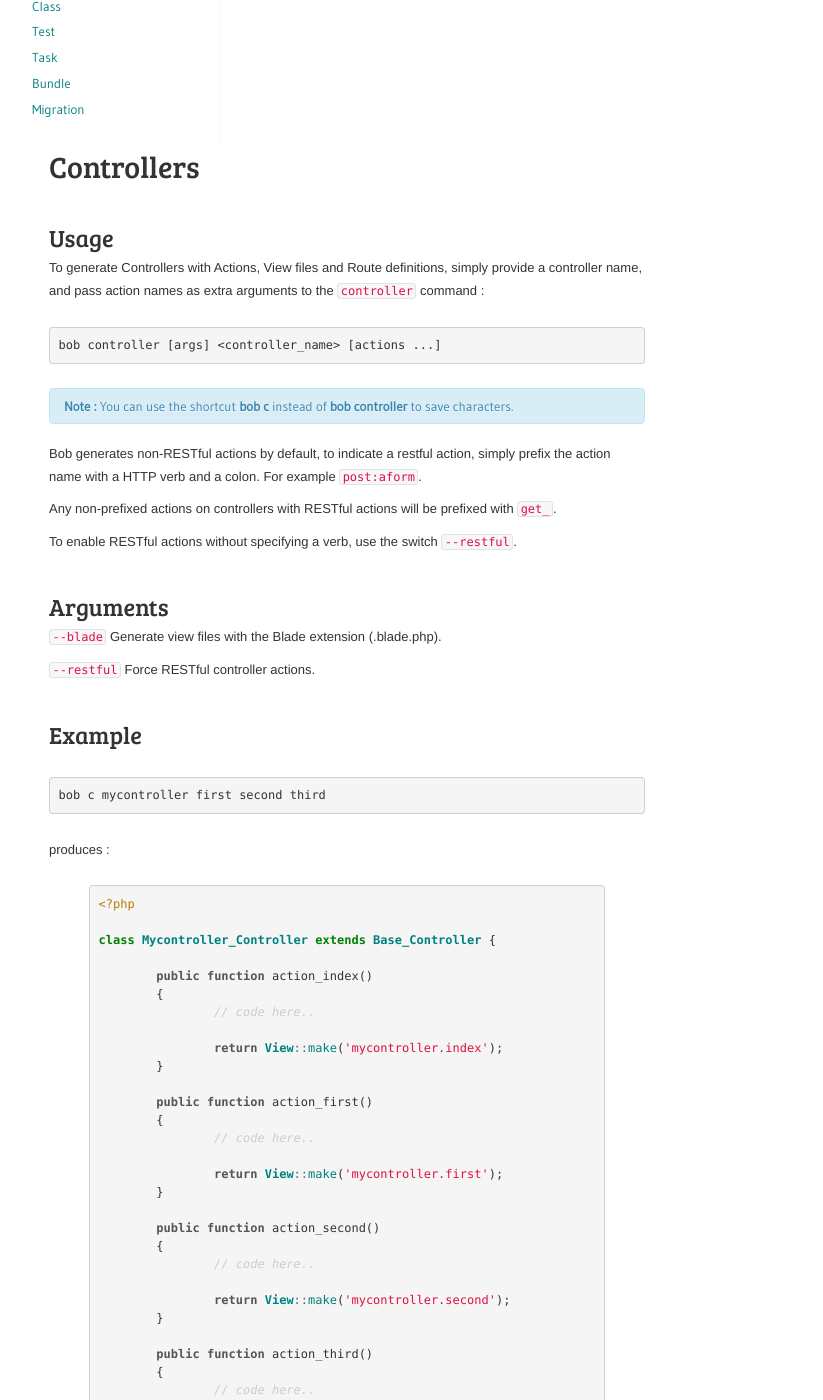
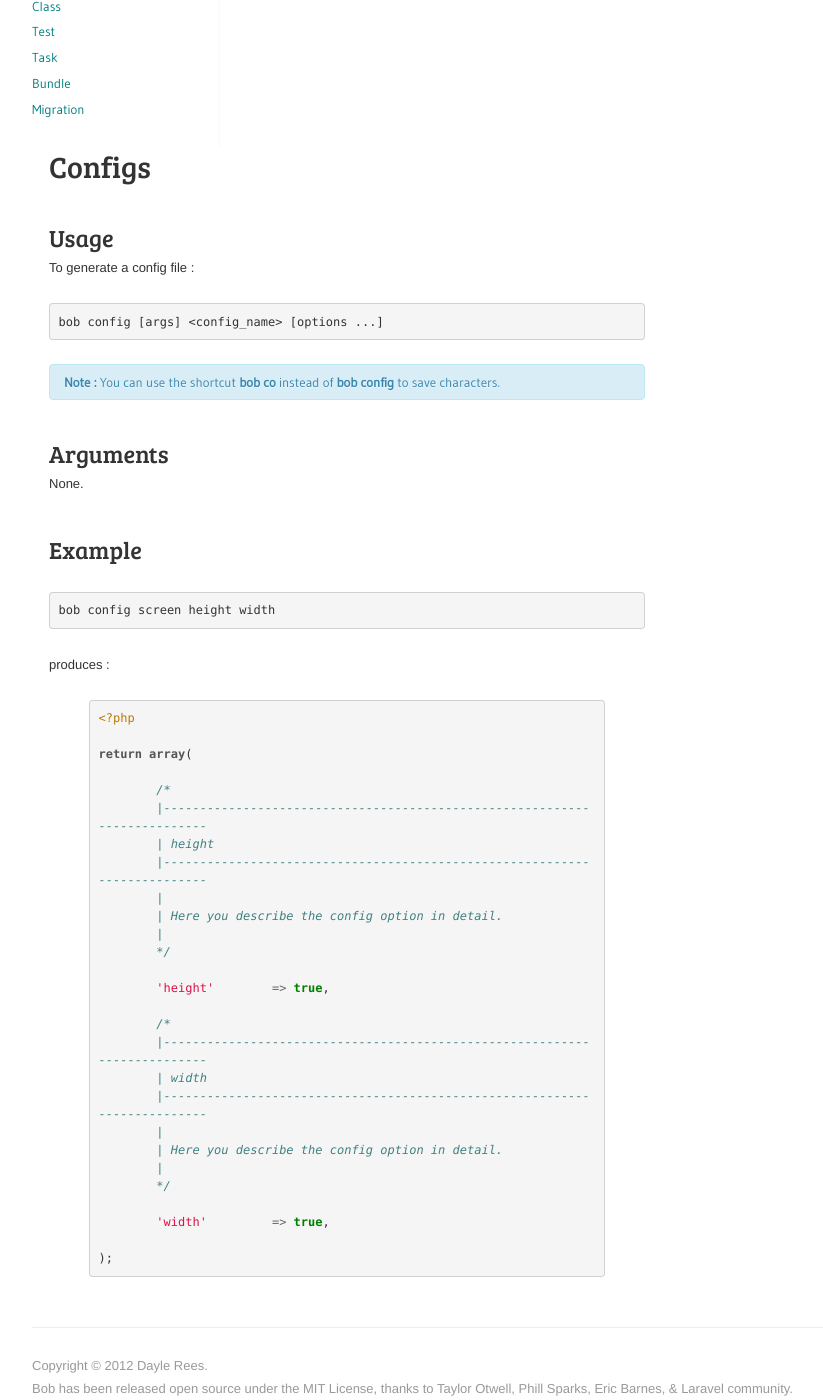
Before and after one commit to jonphipps/laravel-bob, a Jekyll site: the page built from docs/generators/config.md, in a window 1280 px wide and 1400 px high, scrolled down 496 px. Shown: the whole window, without its empty margins (208-1031 px from the left). Built offline with Jekyll 4.4.1, drawn with Linux system fonts in a browser that asks for light colours; nearby versions of some CDN libraries; some of the changed text lies outside the part shown.

Commit message:
building docs

```diff
--- a/docs/generators/config.md
+++ b/docs/generators/config.md
@@ -4,84 +4,53 @@ title: Configs
 fork-path: https://github.com/daylerees
 ---
 
-#Controllers
+#Configs
 
 ##Usage
-To generate Controllers with Actions, View files and Route definitions, simply provide a controller name, and pass action names as extra arguments to the `controller` command :
+To generate a config file :
 
-	bob controller [args] <controller_name> [actions ...]
+	bob config [args] <config_name> [options ...]
 
 <div class="alert alert-info">
-<strong>Note :</strong> You can use the shortcut <strong>bob c</strong> instead of <strong>bob controller</strong> to save characters.
+<strong>Note :</strong> You can use the shortcut <strong>bob co</strong> instead of <strong>bob config</strong> to save characters.
 </div>
-
-Bob generates non-RESTful actions by default, to indicate a restful action, simply prefix the action name with a HTTP verb and a colon. For example `post:aform`.
-
-Any non-prefixed actions on controllers with RESTful actions will be prefixed with `get_`.
-
-To enable RESTful actions without specifying a verb, use the switch `--restful`.
 
 ##Arguments
 
-
-`--blade` Generate view files with the Blade extension (.blade.php).
-
-`--restful` Force RESTful controller actions.
-
+None.
 
 ##Example
 
-	bob c mycontroller first second third
+	bob config screen height width
 
 produces :
 
 {% highlight php startinline %}
 <?php
 
-class Mycontroller_Controller extends Base_Controller {
+return array(
 
-	public function action_index()
-	{
-		// code here..
+	/*
+	|--------------------------------------------------------------------------
+	| height
+	|--------------------------------------------------------------------------
+	|
+	| Here you describe the config option in detail.
+	|
+	*/
 
-		return View::make('mycontroller.index');
-	}
+	'height' 	=> true,
 
-	public function action_first()
-	{
-		// code here..
+	/*
+	|--------------------------------------------------------------------------
+	| width
+	|--------------------------------------------------------------------------
+	|
+	| Here you describe the config option in detail.
+	|
+	*/
 
-		return View::make('mycontroller.first');
-	}
+	'width' 	=> true,
 
-	public function action_second()
-	{
-		// code here..
-
-		return View::make('mycontroller.second');
-	}
-
-	public function action_third()
-	{
-		// code here..
-
-		return View::make('mycontroller.third');
-	}
-
-}
+);
 {% endhighlight %}
-
-
-with the following view created for each action :
-
-{% highlight html startinline %}
-<h1>mycontroller.second</h1>
-
-<p>This view has been auto-generated to accompany the Mycontroller_Controller's action_second()</p>
-{% endhighlight %}
-
-with the following route definition in the appropriate routes.php :
-
-{% highlight php startinline %}
-Route::controller('mycontroller');
-{% endhighlight %}
```
Also changed, not shown: docs/generators/class.md (+15 -52 lines), docs/generators/view.md (+8 -62 lines).
